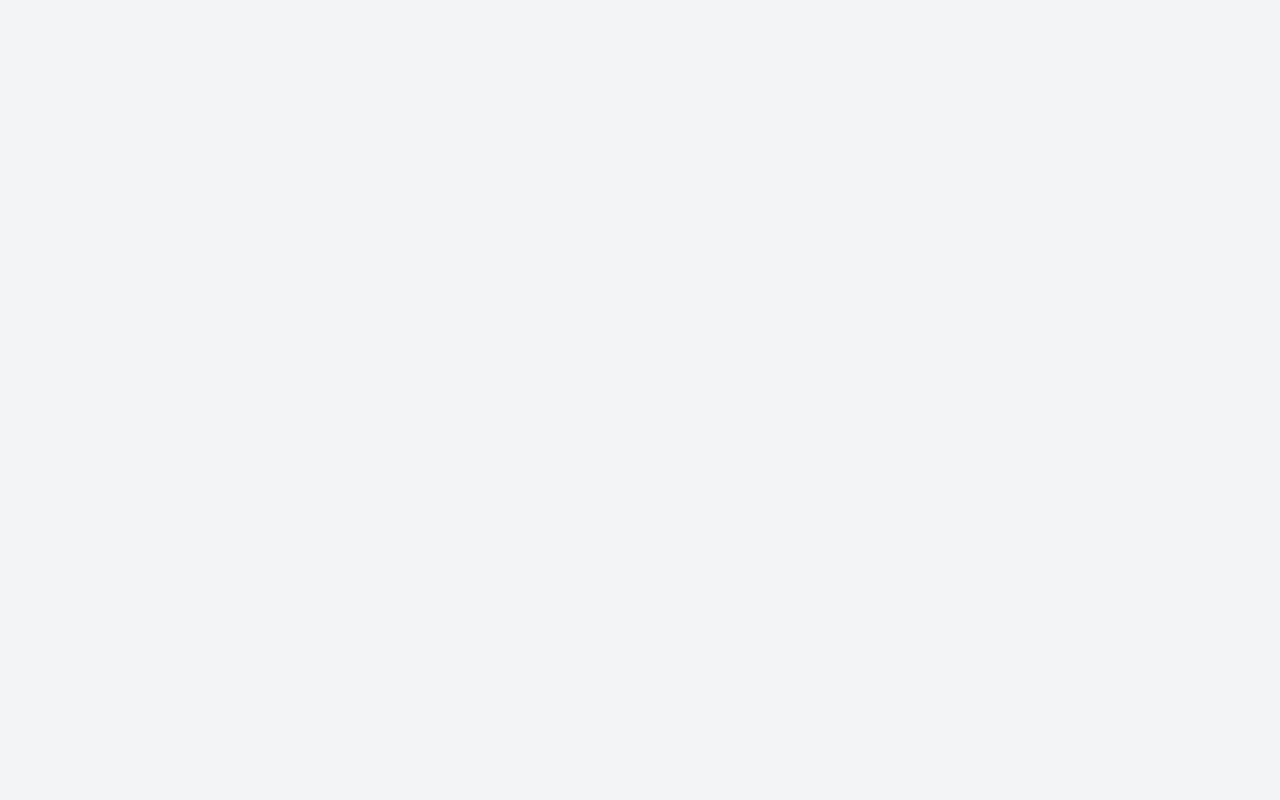
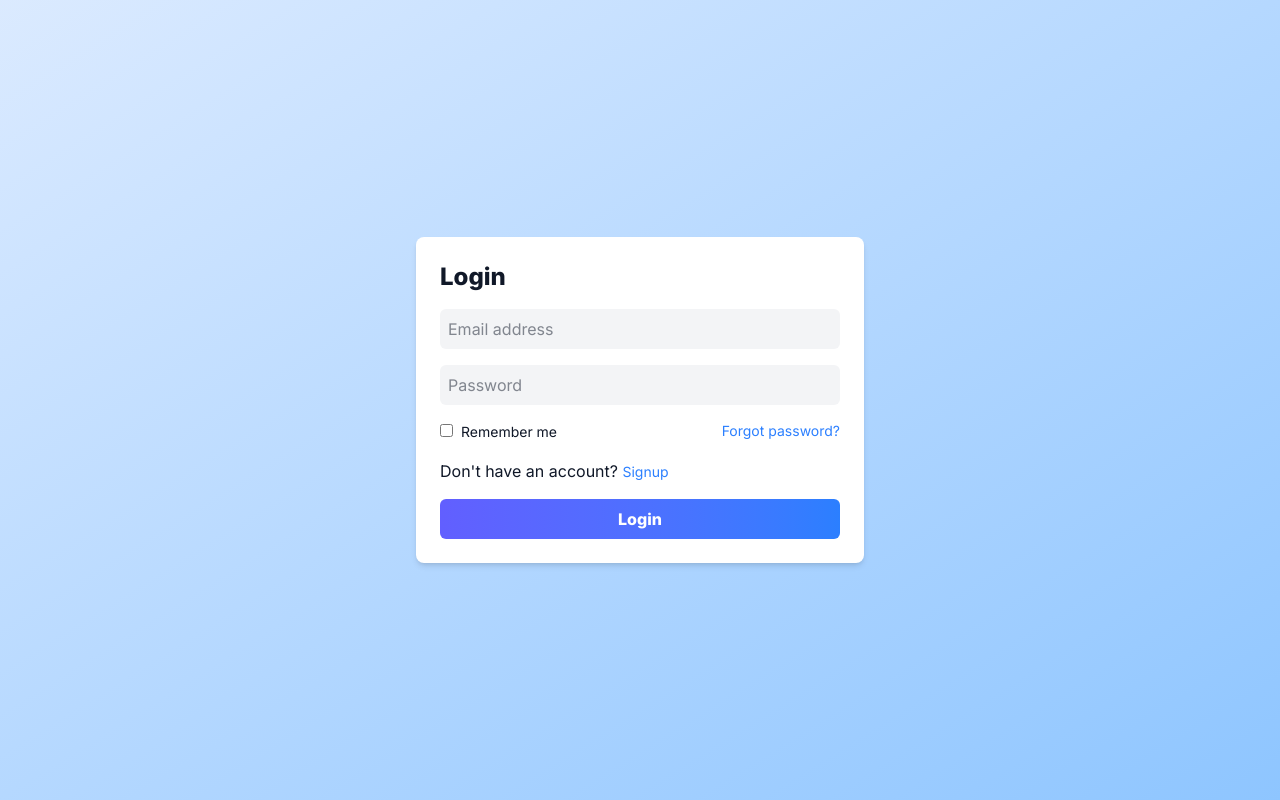
Before and after one commit to Mohammedlabbouj/medicineCommunityForntEnd, a React (Vite) app in the folder my-app/: page /login in a window 1280 px wide. Before the commit this address had no page. Built offline with nearby package versions, Linux system fonts and the light colour scheme.

Commit message:
added login page and handeled error messages

```diff
--- a/my-app/src/App.tsx
+++ b/my-app/src/App.tsx
@@ -3,13 +3,14 @@ import CreateAccount from "./pages/CreateAccount";
 import PageLayout from "./components/Layout/PageLayout";
 import Home from "./pages/Home";
 import CreatePost from "./pages/CreatePost";
+import Login from "./pages/Login";
 import { BrowserRouter, Route, Routes, useLocation } from "react-router-dom";
 import "./App.css";
 
 function AppContent() {
   const location = useLocation();
   const isPublicPage =
-    location.pathname === "/" || location.pathname === "/createAcount";
+    location.pathname === "/" || location.pathname === "/createAcount" || location.pathname === "/login";
 
   const renderWithLayout = (Component: React.ComponentType) => {
     return isPublicPage ? (
@@ -25,6 +26,7 @@ function AppContent() {
     <Routes>
       <Route path="/" element={<LandingPage />} />
       <Route path="/createAcount" element={<CreateAccount />} />
+      <Route path="/login" element={<Login />} />
       <Route path="/home" element={renderWithLayout(Home)} />
       <Route path="/createPost" element={renderWithLayout(CreatePost)} />
     </Routes>
--- a/my-app/src/components/CodeVerification.tsx
+++ b/my-app/src/components/CodeVerification.tsx
@@ -6,6 +6,7 @@ export default function CodeVerification({
 }: CodeVerificationProps) {
   const [code, setCode] = React.useState(Array(6).fill(""));
   const inputRefs = React.useRef<(HTMLInputElement | null)[]>([]);
+  const [error, setError] = React.useState<string | null>(null);
 
   const handleCodeChange = (index: number, value: string) => {
     const newCode = [...code];
@@ -18,7 +19,10 @@ export default function CodeVerification({
     }
   };
 
-  const handleKeyDown = (index: number, e: React.KeyboardEvent<HTMLInputElement>) => {
+  const handleKeyDown = (
+    index: number,
+    e: React.KeyboardEvent<HTMLInputElement>
+  ) => {
     // Move to previous input on backspace if current input is empty
     if (e.key === "Backspace" && !code[index] && index > 0) {
       inputRefs.current[index - 1]?.focus();
@@ -41,27 +45,34 @@ export default function CodeVerification({
   const handelSubmit = async () => {
     const verificationCode = code.join("");
     console.log("Verification Code:", verificationCode);
+    if (verificationCode.length !== 6) {
+      setError("Please enter a valid 6-digit code.");
+      return;
+    }
     const email = localStorage.getItem("email");
 
-    const  verification = await fetch("http://localhost:3000/api/v1/auth/verify-otp", {
+    const verification = await fetch(
+      "http://localhost:3000/api/v1/auth/verify-otp",
+      {
         method: "POST",
         credentials: "include",
         headers: {
           "Content-Type": "application/json",
         },
-      body: JSON.stringify({ email : email, otp: verificationCode }),
-    });
+        body: JSON.stringify({ email: email, otp: verificationCode }),
+      }
+    );
     if (!verification.ok) {
       const errorData = await verification.json();
       console.error("Verification failed:", errorData);
+      setError(errorData.error);
+      setCode(Array(6).fill(""));
       return;
     }
     const response = await verification.json();
     console.log("Verification successful:", response);
     handleVerification();
     alert("Verification successful!...");
-
-
   };
 
   return (
@@ -73,14 +84,18 @@ export default function CodeVerification({
         Please enter the 6-digit code sent to your email address.
       </p>
       <div className="flex justify-center space-x-4 mb-12">
-        {Array(6).fill(null).map((_, idx) => (
+        {Array(6)
+          .fill(null)
+          .map((_, idx) => (
             <input
               ref={(el) => (inputRefs.current[idx] = el)}
               key={idx}
               type="text"
               maxLength={1}
               value={code[idx]}
-            onChange={(e) => handleCodeChange(idx, e.target.value.replace(/\D/, ''))}
+              onChange={(e) =>
+                handleCodeChange(idx, e.target.value.replace(/\D/, ""))
+              }
               onKeyDown={(e) => handleKeyDown(idx, e)}
               onPaste={handlePaste}
               className="w-16 h-16 text-center text-3xl font-bold tracking-widest
@@ -91,6 +106,7 @@ export default function CodeVerification({
             />
           ))}
       </div>
+      {error && <div className="text-red-500 text-sm mb-4">{error}</div>}
       <button
         onClick={handelSubmit}
         type="button"
--- a/my-app/src/components/SignUp.tsx
+++ b/my-app/src/components/SignUp.tsx
@@ -11,6 +11,9 @@ const SignUp = ({ handlesignUp }: SingUpProps) => {
     gender: "",
     dob: "",
   });
+  const [error, setError] = useState<string | null>(null);
+  const [errorPassword, setErrorPassword] = useState<string | null>(null);
+  const [errorEmail, setErrorEmail] = useState<string | null>(null);
   const handleChange = (
     e: React.ChangeEvent<HTMLInputElement | HTMLTextAreaElement>
   ) => {
@@ -23,30 +26,54 @@ const SignUp = ({ handlesignUp }: SingUpProps) => {
 
   const handleSubmit = async (e: React.FormEvent) => {
     e.preventDefault();
+    setError(null); // clear previous errors
     localStorage.setItem("email", formData.email);
 
-    const singupData = await fetch ("http://localhost:3000/api/v1/auth/signup", {
-      method : "POST",
-      credentials : "include",
-      headers : {
-        "Content-Type" : "application/json"
-      },
-      body : JSON.stringify(formData)
-    });
-    if (!singupData.ok) {
-      const errorData = await singupData.json();
-      console.error("Sign up failed:", errorData);
-      return;
+    try {
+      const response = await fetch("http://localhost:3000/api/v1/auth/signup", {
+        method: "POST",
+        credentials: "include",
+        headers: {
+          "Content-Type": "application/json",
+        },
+        body: JSON.stringify(formData),
+      });
+
+      const data = await response.json(); // always parse the JSON body
+
+      if (!response.ok) {
+        console.error("Sign up failed:", data);
+        if (data.error === "the password should be the same") {
+          setErrorPassword(data.error);
+          return;
+        } else if (
+          data.error ===
+          `Duplicate entry '${formData.email}' for key 'users.email'`
+        ) {
+          setErrorEmail("Email already exists. Please use a different email.");
+          return;
+        }
+        setError("Something went wrong. Please try again later.");
+        return;
+      }
+
+      console.log("Sign up successful:", data);
+      handlesignUp();
+    } catch (err) {
+      console.error("Network or unexpected error:", err);
+      setError("Something went wrong. Please try again later.");
     }
-    const response = await singupData.json();
-    console.log("Sign up successful:", response);
-    handlesignUp();
-
   };
 
   return (
     <div className="mt-8 sm:mx-auto sm:w-full sm:max-w-md">
       <div className="bg-white py-8 px-4 shadow sm:rounded-lg sm:px-10">
+        <div>
+          {error && <div className="text-red-500 text-sm mb-4">{error}</div>}
+          <h2 className="mt-6 text-center text-3xl font-extrabold text-gray-900">
+            Create your account
+          </h2>
+        </div>
         <form onSubmit={handleSubmit} method="POST" action="#">
           <div>
             <label
@@ -107,7 +134,11 @@ const SignUp = ({ handlesignUp }: SingUpProps) => {
                 id="email"
               />
             </div>
+            {errorEmail && (
+              <div className="text-red-500 text-sm mt-2">{errorEmail}</div>
+            )}
           </div>
+          <div className="mt-6"></div>
           <div className="mt-6">
             <label
               className="block text-sm font-medium text-gray-700"
@@ -147,7 +178,11 @@ const SignUp = ({ handlesignUp }: SingUpProps) => {
                 id="confirm-password"
               />
             </div>
+            {errorPassword && (
+              <div className="text-red-500 text-sm mt-2">{errorPassword}</div>
+            )}
           </div>
+          <div className="mt-6"></div>
           <div className="mt-6">
             <label
               className="block text-sm font-medium text-gray-700"
--- a/my-app/src/pages/LandingPage.tsx
+++ b/my-app/src/pages/LandingPage.tsx
@@ -7,7 +7,7 @@ export default function LandingPage() {
     <div className="relative w-full max-w-7xl aspect-[16/9] rounded-lg shadow-xl overflow-hidden flex flex-col">
         <div className="absolute top-0 left-0 right-0 h-16 bg-gradient-to-b from-[#ADD8E6] to-transparent flex items-center justify-between px-6 z-20">
             <h1 className="text-black text-2xl font-bold">medicineCommunity</h1>
-            <Link to={""}  >
+            <Link to={"/login"}  >
             <Button />
             </Link>
         </div>
--- /dev/null
+++ b/my-app/src/pages/Login.tsx
@@ -0,0 +1,118 @@
+import React, { useState } from "react";
+import { Link, useNavigate } from "react-router-dom";
+const Login = () => {
+  const [formData, setFormData] = useState({
+    email: "",
+    password: "",
+    rememberMe: false,
+  });
+  const navigate = useNavigate();
+
+  const [error, setError] = useState<string | null>(null);
+
+  const handleChange = (e: React.ChangeEvent<HTMLInputElement>) => {
+    const { name, value, type, checked } = e.target;
+    setFormData((prev) => ({
+      ...prev,
+      [name]: type === "checkbox" ? checked : value,
+    }));
+  };
+
+  const handleSubmit = async (e: React.FormEvent) => {
+    e.preventDefault();
+    setError(null); // Clear previous errors
+
+    try {
+      const response = await fetch("http://localhost:3000/api/v1/auth/login", {
+        method: "POST",
+        credentials: "include",
+        headers: {
+          "Content-Type": "application/json",
+        },
+        body: JSON.stringify(formData),
+      });
+
+      const data = await response.json();
+
+      if (!response.ok) {
+        setError(data.error || "Login failed");
+        return;
+      }
+
+      console.log("Login successful:", data);
+      navigate("/home");
+      // Redirect, set auth, etc.
+    } catch (err) {
+      console.error("Login error:", err);
+      setError("Something went wrong");
+    }
+  };
+
+  return (
+    <div className="flex flex-col items-center justify-center h-screen bg-gradient-to-br from-blue-100 to-blue-300 ">
+      <div className="w-full max-w-md bg-white rounded-lg shadow-md p-6">
+        <h2 className="text-2xl font-bold text-gray-900 mb-4">Login</h2>
+        {error && <div className="text-red-500 text-sm mb-4">{error}</div>}
+        <form className="flex flex-col" onSubmit={handleSubmit}>
+          <input
+            type="email"
+            name="email"
+            value={formData.email}
+            onChange={handleChange}
+            className="bg-gray-100 text-gray-900 border-0 rounded-md p-2 mb-4 focus:bg-gray-200 focus:outline-none focus:ring-1 focus:ring-blue-500 transition ease-in-out duration-150"
+            placeholder="Email address"
+            required
+          />
+          <input
+            type="password"
+            name="password"
+            value={formData.password}
+            onChange={handleChange}
+            className="bg-gray-100 text-gray-900 border-0 rounded-md p-2 mb-4 focus:bg-gray-200 focus:outline-none focus:ring-1 focus:ring-blue-500 transition ease-in-out duration-150"
+            placeholder="Password"
+            required
+          />
+          <div className="flex items-center justify-between flex-wrap">
+            <label
+              htmlFor="remember-me"
+              className="text-sm text-gray-900 cursor-pointer"
+            >
+              <input
+                type="checkbox"
+                id="remember-me"
+                name="rememberMe"
+                checked={formData.rememberMe}
+                onChange={handleChange}
+                className="mr-2"
+              />
+              Remember me
+            </label>
+            <a
+              href="#"
+              className="text-sm text-blue-500 hover:underline mb-0.5"
+            >
+              Forgot password?
+            </a>
+            <p className="text-gray-900 mt-4">
+              Don't have an account?{" "}
+              <Link
+                to={"/createAcount"}
+                className="text-sm text-blue-500 hover:underline mt-4"
+              >
+                Signup
+              </Link>
+            </p>
+          </div>
+          <button
+            type="submit"
+            className="bg-gradient-to-r from-indigo-500 to-blue-500 text-white font-bold py-2 px-4 rounded-md mt-4 hover:bg-indigo-600 hover:to-blue-600 transition ease-in-out duration-150"
+          >
+            Login
+          </button>
+        </form>
+      </div>
+    </div>
+  );
+};
+
+export default Login;
```
Lines whose indentation alone changed are shown as unchanged.
